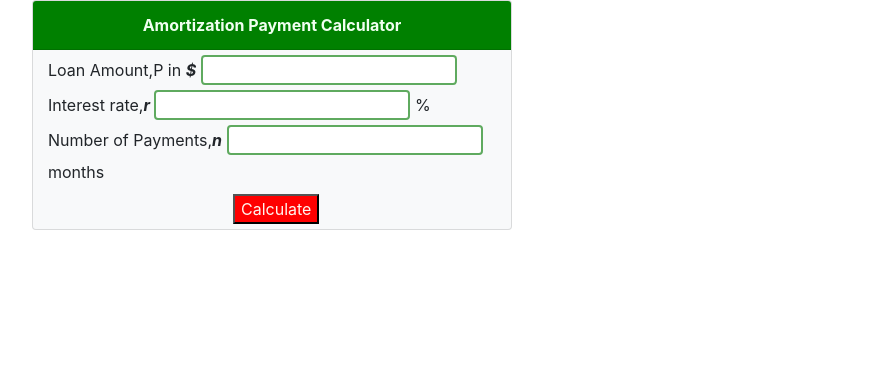
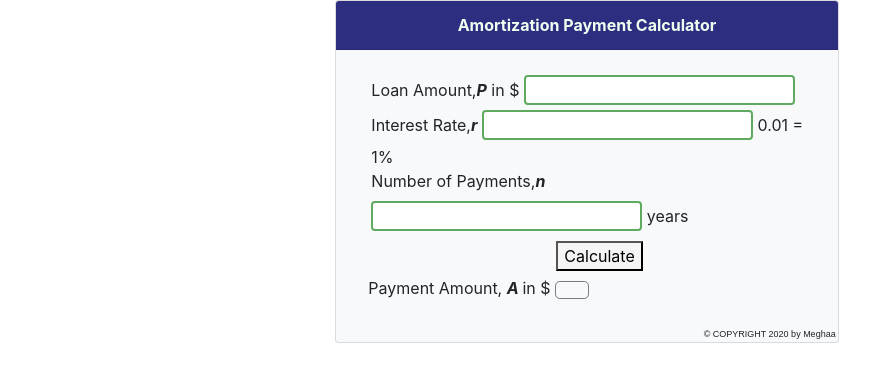
Before and after one commit to meghaapunniya/amortization-calc, a plain HTML site: page index.html in a window 1280 px wide. Shown: the whole page, without its empty margins (53-923 px from the left). Drawn offline with nearby package versions, Linux system fonts and the light colour scheme.

Commit message:
updated index file

```diff
--- a/index.html
+++ b/index.html
@@ -16,27 +16,47 @@
 
 <body>
     <!--<h1 style="text-align: center; background-color: green; color:honeydew">Amortization Payment Calculator</h1>-->
-    <div class="container col-sm-4-8 row-align-items-center">
-        <div class=" card bg-light" style="max-width: 30rem;">
+    <div class="container col-sm-4-8 col-lg-5  row-align-items-center">
+        <div class=" card bg-light" style="max-width: 32rem;">
             <div class="card-header"
-                style="background-color:green;color:honeydew;font-weight: bolder;text-align: center;">Amortization
+                style="background-color:rgb(46, 46, 129);color:honeydew;font-weight: bolder;text-align: center;">
+                Amortization
                 Payment Calculator</div>
-            <div class="ccard-body  ">
-                <div style="padding-left:15px;padding-top: 5px;"> <label>Loan Amount,P in </label> <span>$</span> <input
-                        id="principal" type="number" min="0" oniput="validity.valid||(value='-');"> </div>
-                <div style="padding-left:15px"> <label>Interest rate, </label><span>r</span> <input id="rate"
-                        type="number" min="0" oniput="validity.valid||(value='-');"> % </div>
+            <div class="card-body ">
+                <div style="padding-left:15px;padding-top: 5px;"> Loan Amount,<label
+                        style="font-style: italic;font-weight: bold;">P </label> in $ <span><input id="principal"
+                            type="number" min="0" style="font-weight: bold;color:rgb(64, 64, 150)"
+                            onkeypress="return event.charCode >= 48"></div>
+                <div style="padding-left:15px"> <label>Interest Rate, </label><span>r</span> <input id="rate"
+                        type="number" min="0" style="font-weight: bold;color:rgb(64, 64, 150)"
+                        onkeypress="return event.charCode >= 48"> 0.01 = 1% </div>
                 <div style="padding-left:15px"> <label>Number of Payments,</label><span>n</span> <input
-                        id="number_of_payments" type="number" min="0" oniput="validity.valid||(value='-');"> months
+                        id="number_of_payments" type="number" min="0" style="font-weight: bold;color:rgb(64, 64, 150)"
+                        onkeypress="return event.charCode >= 48">
+                    years
                 </div>
                 <div style="padding-top:10px;padding-left:200px;"><button
-                        style="background-color: red;color:seashell;align-content: center; "
-                        onclick="calculate()">Calculate </button>
-                    <div style="padding-top:5px;text-align:center;font-weight: bold;" Id="display"> </div>
+                        style="background-color:#f5f5f5;align-content: center; " onclick="calculate()">Calculate
+                    </button>
+                </div>
+                <div style="padding-top: 5px;"><label style="padding-left:12px;">Payment Amount,</label>
+                    <span style="font-weight: bold;font-style: italic;">A
+                    </span> in $ <span style="color: green;font-style: normal;"><button
+                            style="font-weight: bold;color: green;" id="paymentAmount" type="button"
+                            class="btn btn-lg btn-outline-dark disabled"></button>
 
                 </div>
+
+            </div>
+            <div
+                style="font-family: Arial, Helvetica, sans-serif;font-size: xx-small;text-align: right;padding-right: 2px;">
+                &copy; COPYRIGHT 2020 by Meghaa
             </div>
         </div>
+
+
+    </div>
+
 
     <script src="https://code.jquery.com/jquery-3.5.1.slim.min.js"
         integrity="sha384-DfXdz2htPH0lsSSs5nCTpuj/zy4C+OGpamoFVy38MVBnE+IbbVYUew+OrCXaRkfj"
```
Lines whose indentation alone changed are shown as unchanged.
